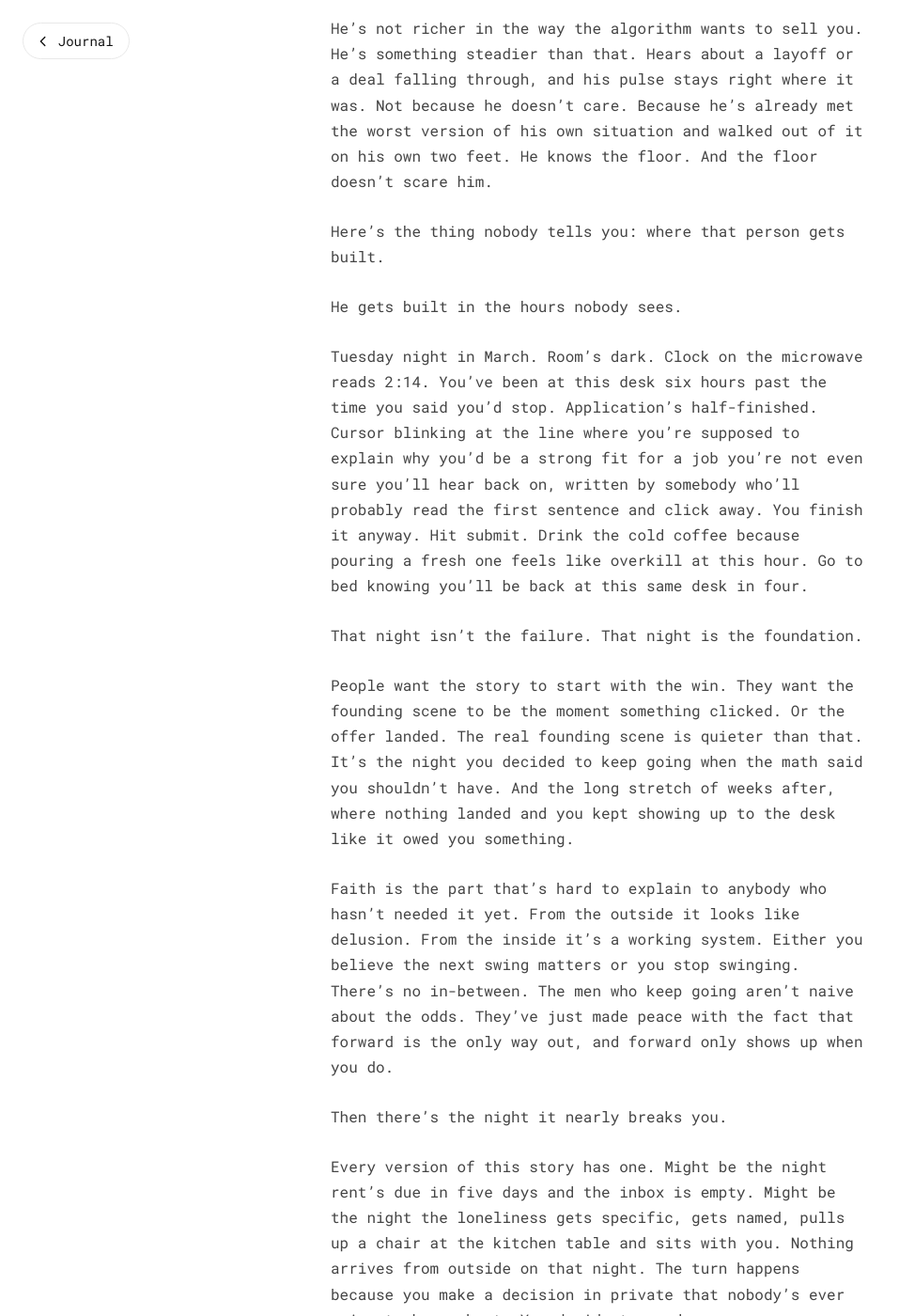
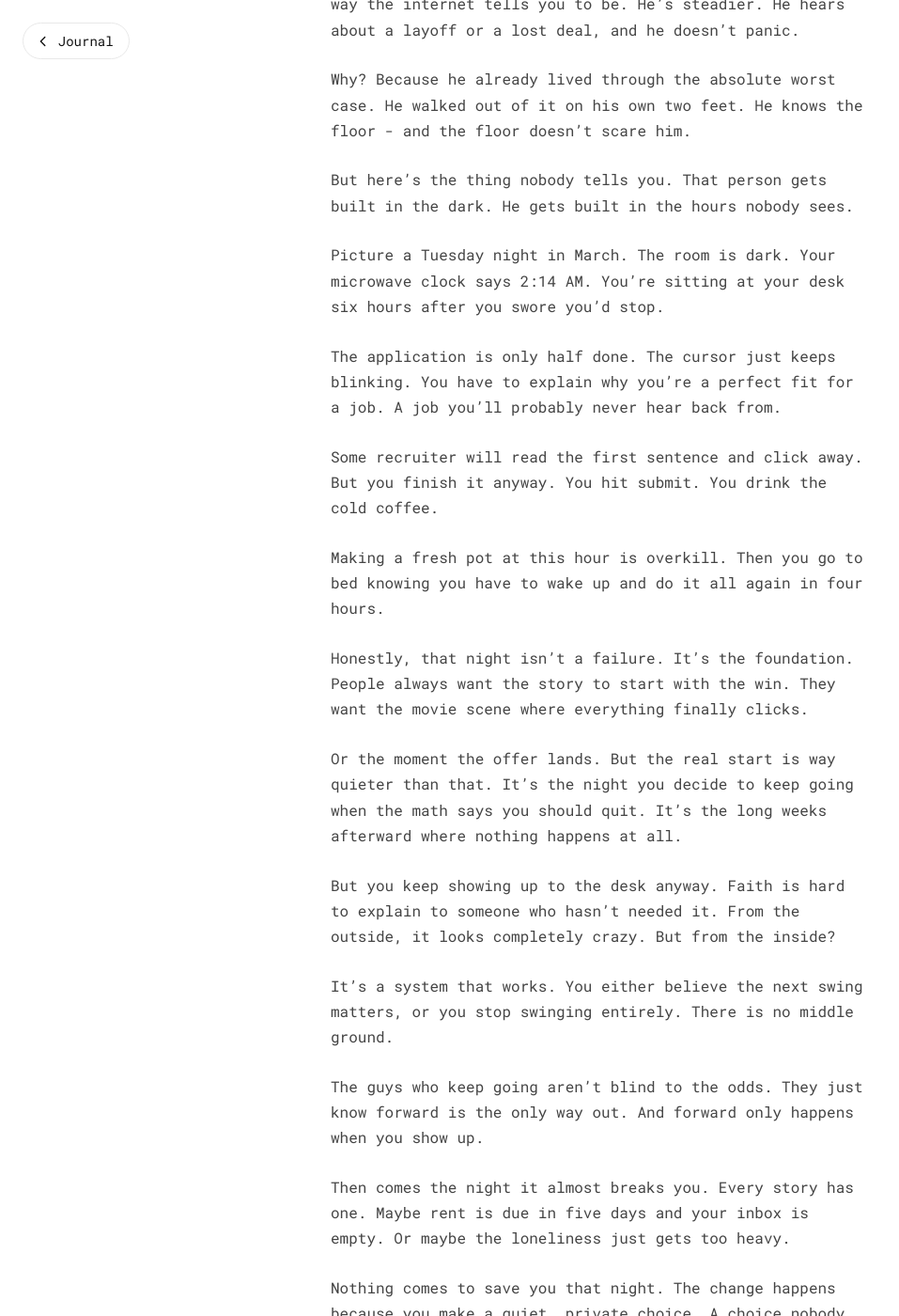
Before and after one commit to woofwallee/ethantouch.com, a Jekyll site: the page built from _posts/2026-05-09-the-hours-no-one-sees.md, in a window 1280 px wide and 1400 px high, scrolled down 295 px. Shown: the whole window at 94% size, without its empty margins (0-957 px from the left). Built offline with Jekyll 4.4.1, drawn with Linux system fonts in a browser that asks for light colours; some of the changed text lies outside the part shown.

Commit message:
Journal: replace 'The Hours No One Sees' body with new version
Title, date, and filename unchanged so the URL
/journal/the-hours-no-one-sees/ is preserved.

Co-Authored-By: Claude Opus 4.8 (1M context) <noreply@anthropic.com>

```diff
--- a/_posts/2026-05-09-the-hours-no-one-sees.md
+++ b/_posts/2026-05-09-the-hours-no-one-sees.md
@@ -2,35 +2,47 @@
 layout: journal-post
 title: "The Hours No One Sees"
 date: 2026-05-09 18:30:00 -0500
-description: "The version of you who isn't afraid of bad news anymore gets built in the hours nobody sees. On faith, 2 AM desks, and the quiet work of becoming someone nothing can take from you."
+description: "The version of you who isn't afraid of bad news gets built in the dark. It happens at 2 AM. It's the quiet work of becoming someone nobody can break."
 ---
 
-There's a version of you, ten years out, who isn't afraid of bad news anymore.
+Look, there's a version of you ten years from now who just isn't afraid of bad news anymore. He isn't rich the way the internet tells you to be. He's steadier. He hears about a layoff or a lost deal, and he doesn't panic.
 
-He's not richer in the way the algorithm wants to sell you. He's something steadier than that. Hears about a layoff or a deal falling through, and his pulse stays right where it was. Not because he doesn't care. Because he's already met the worst version of his own situation and walked out of it on his own two feet. He knows the floor. And the floor doesn't scare him.
+Why? Because he already lived through the absolute worst case. He walked out of it on his own two feet. He knows the floor - and the floor doesn't scare him.
 
-Here's the thing nobody tells you: where that person gets built.
+But here's the thing nobody tells you. That person gets built in the dark. He gets built in the hours nobody sees.
 
-He gets built in the hours nobody sees.
+Picture a Tuesday night in March. The room is dark. Your microwave clock says 2:14 AM. You're sitting at your desk six hours after you swore you'd stop.
 
-Tuesday night in March. Room's dark. Clock on the microwave reads 2:14. You've been at this desk six hours past the time you said you'd stop. Application's half-finished. Cursor blinking at the line where you're supposed to explain why you'd be a strong fit for a job you're not even sure you'll hear back on, written by somebody who'll probably read the first sentence and click away. You finish it anyway. Hit submit. Drink the cold coffee because pouring a fresh one feels like overkill at this hour. Go to bed knowing you'll be back at this same desk in four.
+The application is only half done. The cursor just keeps blinking. You have to explain why you're a perfect fit for a job. A job you'll probably never hear back from.
 
-That night isn't the failure. That night is the foundation.
+Some recruiter will read the first sentence and click away. But you finish it anyway. You hit submit. You drink the cold coffee.
 
-People want the story to start with the win. They want the founding scene to be the moment something clicked. Or the offer landed. The real founding scene is quieter than that. It's the night you decided to keep going when the math said you shouldn't have. And the long stretch of weeks after, where nothing landed and you kept showing up to the desk like it owed you something.
+Making a fresh pot at this hour is overkill. Then you go to bed knowing you have to wake up and do it all again in four hours.
 
-Faith is the part that's hard to explain to anybody who hasn't needed it yet. From the outside it looks like delusion. From the inside it's a working system. Either you believe the next swing matters or you stop swinging. There's no in-between. The men who keep going aren't naive about the odds. They've just made peace with the fact that forward is the only way out, and forward only shows up when you do.
+Honestly, that night isn't a failure. It's the foundation. People always want the story to start with the win. They want the movie scene where everything finally clicks.
 
-Then there's the night it nearly breaks you.
+Or the moment the offer lands. But the real start is way quieter than that. It's the night you decide to keep going when the math says you should quit. It's the long weeks afterward where nothing happens at all.
 
-Every version of this story has one. Might be the night rent's due in five days and the inbox is empty. Might be the night the loneliness gets specific, gets named, pulls up a chair at the kitchen table and sits with you. Nothing arrives from outside on that night. The turn happens because you make a decision in private that nobody's ever going to know about. You decide to send one more application. To stay.
+But you keep showing up to the desk anyway. Faith is hard to explain to someone who hasn't needed it. From the outside, it looks completely crazy. But from the inside?
 
-That decision is the rebirth nobody photographs.
+It's a system that works. You either believe the next swing matters, or you stop swinging entirely. There is no middle ground.
 
-The man who comes out of that isn't the same man who went in. He doesn't perform resilience because he doesn't have to. He moves slower. Listens longer. Doesn't flinch at the conversations other men flinch at, because he's already had every one of those conversations with himself, alone, at 2 AM, with no audience to perform for. He's not bulletproof. He's just somebody who knows what he can carry.
+The guys who keep going aren't blind to the odds. They just know forward is the only way out. And forward only happens when you show up.
 
-So if you're in the middle of it right now, in the debt and the loneliness, in the hours nobody's watching, I'll tell you straight: you're not behind. You're in the part where the foundation gets poured. Most of what you'll be proud of ten years from now is getting assembled tonight, under conditions you don't even recognize as the work.
+Then comes the night it almost breaks you. Every story has one. Maybe rent is due in five days and your inbox is empty. Or maybe the loneliness just gets too heavy.
 
-The next chapter's already being written. Looks like another late night, another application. From the outside, looks like nothing. From the inside, looks like a man building a version of himself nobody can ever take from him.
+Nothing comes to save you that night. The change happens because you make a quiet, private choice. A choice nobody else will ever see. You decide to send one more application.
 
-Keep going. The day this turns is coming. Always does for the ones who don't quit before it gets there.
+You decide to stay. That's the rebirth nobody takes a picture of. And the guy who comes out of that isn't the same guy who went in. He doesn't fake being tough because he doesn't need to.
+
+He moves a little slower. He listens longer. He doesn't flinch at hard conversations. Why?
+
+Because he's already had them all with himself at 2 AM. He's not bulletproof. He just knows exactly what he can carry.
+
+So if you're in the middle of it right now, listen to me. If you're buried in debt and loneliness in the hours nobody sees - you're not behind. You're just pouring the foundation.
+
+The things you'll be proudest of in ten years are being built right now. In conditions you don't even realize are part of the work. The next chapter is already being written.
+
+Yeah, it looks like another late night and another application. From the outside, it looks like nothing at all. But from the inside? It's a man building a version of himself nobody can ever take away.
+
+So keep going. The day this turns around is coming. It always does for the people who refuse to quit.
```
